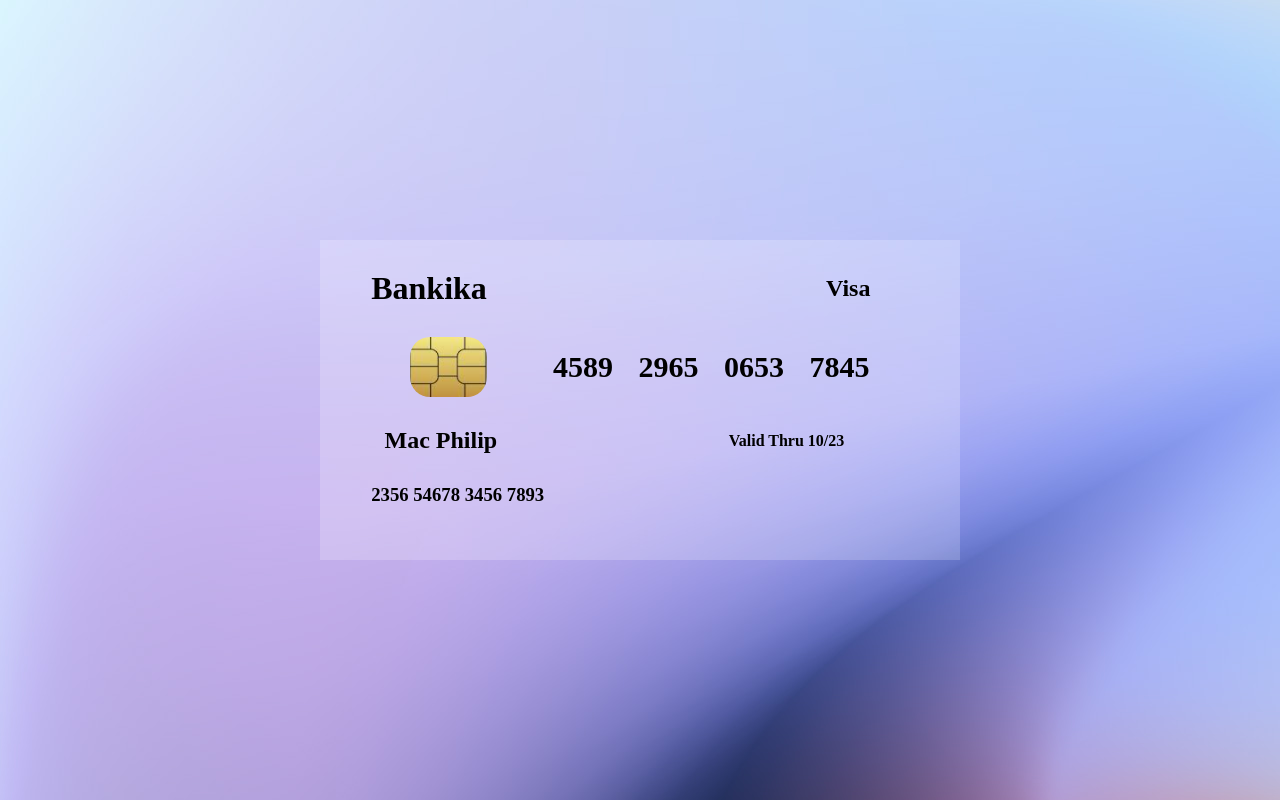
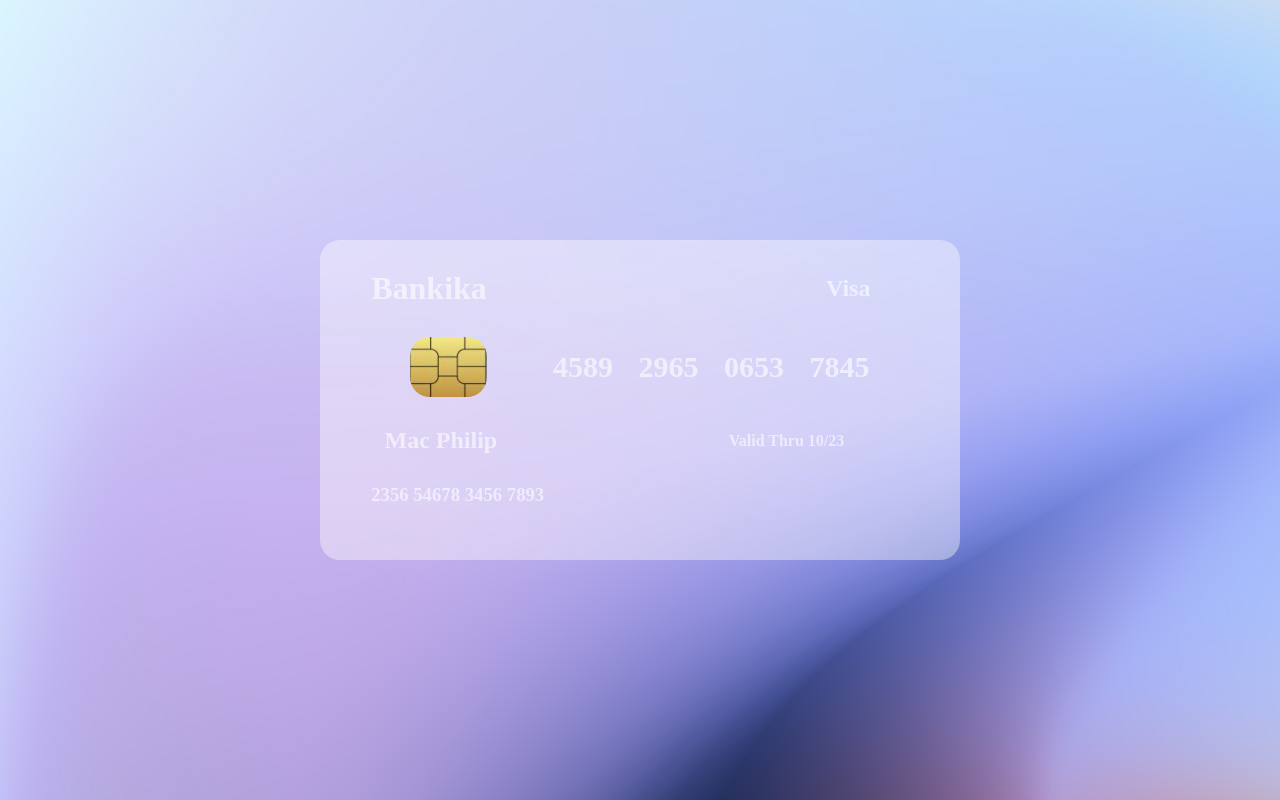
Before and after one commit to amPhilip/Glassmorphism-Bankika-UI, a plain HTML site: page index.html in a window 1280 px wide. Drawn offline with Linux system fonts and the light colour scheme; a web font is replaced by a local one.

Commit message:
small chages

```diff
--- a/main.css
+++ b/main.css
@@ -14,9 +14,11 @@
     min-height: 100vh;
 }
 .card{
-    background: rgb(255, 253, 253, 0.2);
+    background: rgb(255, 253, 253, 0.4);
     height: 320px;
     width:640px;
+    color: rgb(255, 255, 255, 0.6);
+    border-radius: 20px;
 }
 .first-row{
     display:flex;
```
